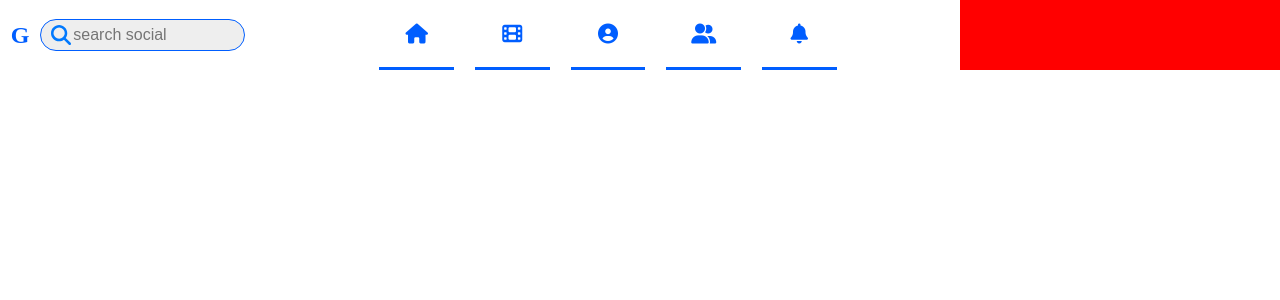
After one commit to ye-htet-aung/social-project-repo, a PHP site: page /screen/Notification.php in a window 1280 px wide. The commit adds this page. Shown: the top 300 px of the page. Run offline with PHP 8.4, Linux system fonts and the light colour scheme.

Commit message:
add main layout

```diff
--- /dev/null
+++ b/css/layout.css
@@ -0,0 +1,90 @@
+*{
+    margin: 0;
+    padding: 0;
+    box-sizing: border-box;
+}
+body{
+    width: 100vw;
+    overflow-x: hidden;
+    overflow-y: hidden;
+}
+nav{
+    height: 70px;
+    width: 100%;
+    display: flex;
+    align-items: center;
+    justify-content: space-between;
+}
+nav #nav-left{
+    width: 20%;
+    display: flex;
+    align-items: center;
+    justify-content: space-evenly;
+}
+#nav-left h2{
+    color: #005eff;
+}
+nav #nav-left #nav-search{
+    width: 80%;
+    display: flex;
+    align-items: center;
+    border-radius: 20px;
+    padding: 5px 10px;
+    background-color: rgb(238, 238, 238);
+    border: 1px solid #005eff;
+    justify-content: space-between;
+}
+#nav-search input{
+    background-color: transparent;
+    font-size: 16px;
+    outline: none;
+    width: 88%;
+    border: none;
+}
+#nav-center{
+    display: flex;
+    align-items: center;
+    justify-content: space-evenly;
+    width:39%;
+    height: 100%;
+}
+#nav-center a{
+    width: 15%;
+    height: 100%;
+    text-decoration: none;
+    border-bottom: 3px solid #005eff;
+    display: flex;
+    justify-content: center;
+    align-items: center;
+}
+#nav-center a i{
+    width: 40px;
+    height: 40px;
+    display: flex;
+    align-items: center;
+    justify-content: center;
+}
+#nav-right{
+    width: 25%;
+    background-color: red;
+    height: 100%;
+}
+#main{
+  /* height: 95vh; */
+    width: 100%;
+    background-color: rgb(238, 238, 238);
+    display: flex;
+    justify-content: space-between;
+}
+#menu{
+    overflow-y: scroll;
+    height: 100%;
+    width: 20%;
+    background-color: rgb(177, 255, 177);
+}
+#messenger{
+    overflow-y: scroll;
+    height: 100%;
+    width: 25%;
+    background-color: rgb(255, 255, 190);
+}
--- /dev/null
+++ b/screen/Notification.php
@@ -0,0 +1,9 @@
+<?php
+    include 'mainlayout.php';
+?>
+<link rel="stylesheet" href="/css/notification.css">
+<div id="main">
+        <div id="menu"></div>
+        <div id="notification"></div>
+        <div id="messenger"></div>
+</div>
--- /dev/null
+++ b/screen/mainlayout.php
@@ -0,0 +1,45 @@
+<!DOCTYPE html>
+<html lang="en">
+<head>
+    <meta charset="UTF-8">
+    <meta name="viewport" content="width=device-width, initial-scale=1.0">
+    <title>Document</title>
+    <link rel="stylesheet" href="https://cdnjs.cloudflare.com/ajax/libs/font-awesome/6.7.2/css/all.min.css">
+    <link rel="stylesheet" href="/css/layout.css">
+</head>
+<body>
+    <nav>
+        <div id="nav-left">
+            <h2>G</h2>
+            <div id="nav-search">
+            <img src="/src/icon/search.svg" width="20px" height="20px">
+            <input type="text" placeholder="search social">
+            </div>
+        </div>
+        <div id="nav-center">
+            <a href="/screen/Home.php">
+            <i class="fa-solid fa-house fa-lg" style="color: #005eff;"></i>
+            </a>
+            <a href="/screen/Video.php">
+            <i class="fa-solid fa-film fa-lg " style="color: #005eff;"></i>
+            </a>
+            <a href="/screen/Profile.php">
+            <i class="fa-solid fa-circle-user fa-lg" style="color: #005eff;"></i>
+            </a>
+            <a href="/screen/Friend.php">
+            <i class="fa-solid fa-user-group fa-lg" style="color: #005eff;"></i>
+            </a>
+            <a href="/screen/Notification.php">
+            <i class="fa-solid fa-bell fa-lg" style="color: #005eff;"></i>
+            </a>
+        </div>
+        <div id="nav-right"></div>
+    </nav>
+    <div id="main">
+        <div id="menu">
+        </div>
+        <div id="messenger">
+        </div>
+    </div>
+</body>
+</html>
--- a/userLogin.php
+++ b/userLogin.php
@@ -18,7 +18,7 @@ if($_SERVER['REQUEST_METHOD']=='POST'){
         if(password_verify($password,$user['password'])){
             $_SESSION['user_id']=$user['id'];
             $_SESSION['user_name']=$user['name'];
-            header("Location:index.php");
+            header("Location: Home.php");
             exit();
         }else{
             $error="Invalid Password.";
--- a/userSignUp.php
+++ b/userSignUp.php
@@ -14,7 +14,7 @@ if($_SERVER["REQUEST_METHOD"]=="POST"){
 
     $sql="INSERT INTO users (name,email,password) Values('$name','$email','$hashed_Password')";
     if($con->query($sql)===True){
-        header("Location:index.php");
+        header("Location: Home.php");
         echo"Registration Succesful! ";
     }else{
         echo "Error:",$con->error;
```
Also changed, not shown: css/home.css (renamed from css/index.css, +0 -84 lines), screen/Friend.php (added, +9 -0 lines), screen/Home.php (renamed from index.php, +8 -47 lines), css/friend.css (added), css/notification.css (added), css/profile.css (added), css/video.css (added), screen/Profile.php (added), screen/Video.php (added).
